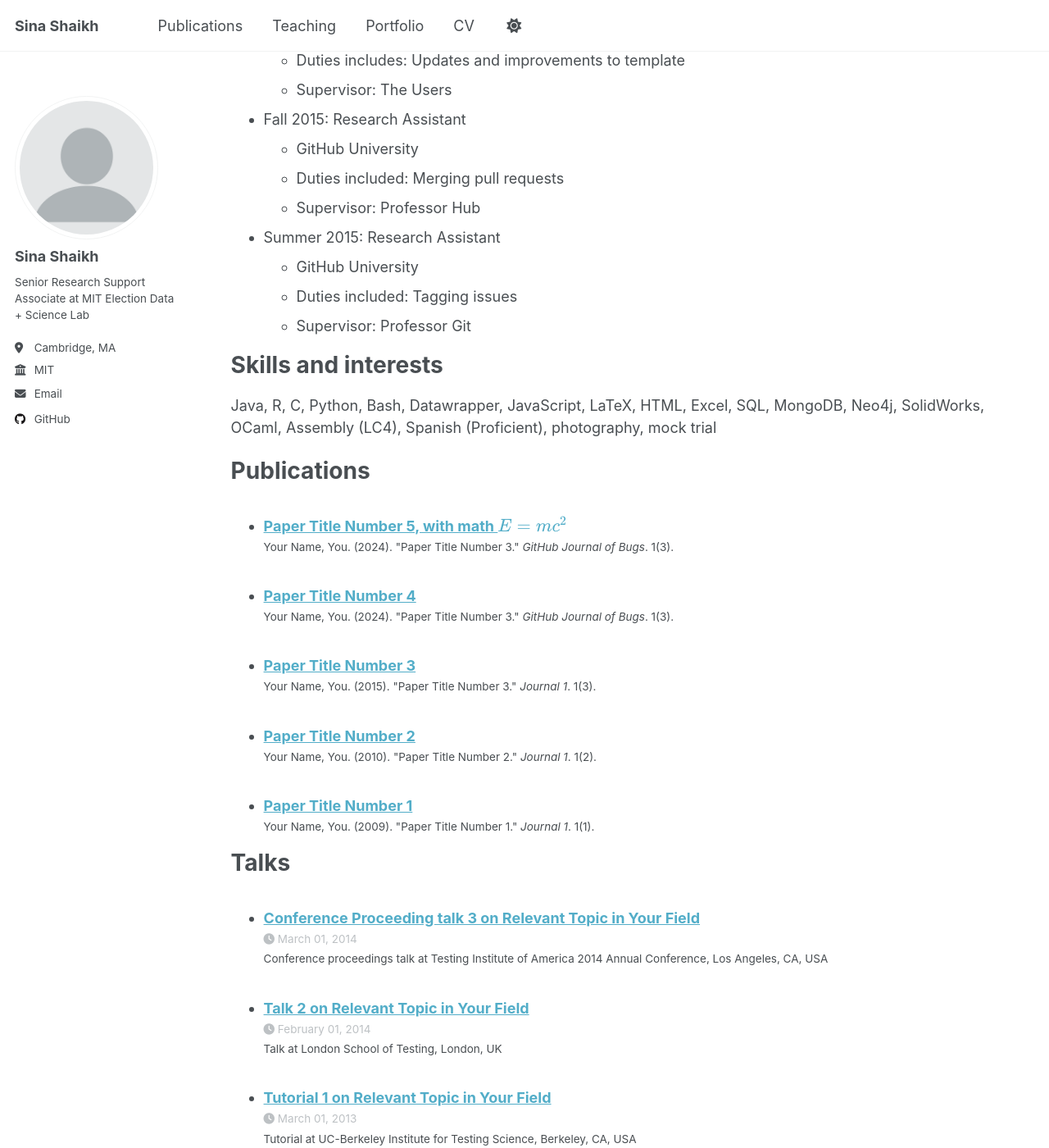
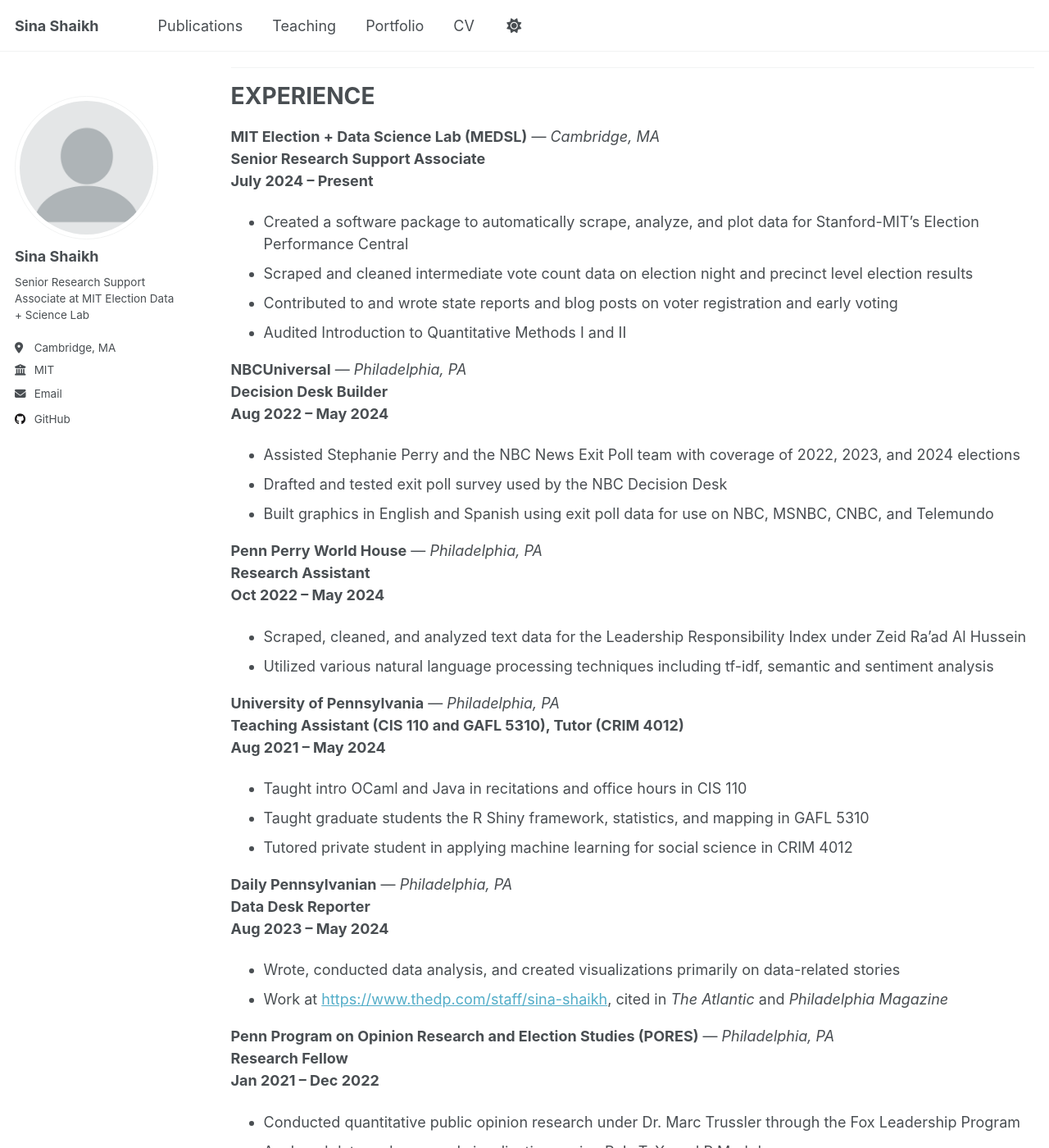
Before and after one commit to SinaShaikh/sinashaikh.github.io, a Jekyll site: the page built from _pages/cv.md, in a window 1280 px wide and 1400 px high, scrolled down 374 px. Shown: the whole window at 82% size. Built offline with Jekyll 4.4.1, drawn with Linux system fonts in a browser that asks for light colours; a script that is not in the unit is left out; some of the changed text lies outside the part shown.

Commit message:
Update cv.md

```diff
--- a/_pages/cv.md
+++ b/_pages/cv.md
@@ -8,53 +8,85 @@
 ---
 
 {% include base_path %}
+# EDUCATION
 
-Education
-======
-* BSE in Computer and Information Sciences, University of Pennsylvania, May 2024
-  * Minor in Survey Research and Data Analytics and Political Science
-* Exchange Student in the Faculty of Science, University of Melbourne, Feb 2023 - Jun 2023
+**University of Pennsylvania** — *Philadelphia, PA*
+**Bachelor of Science in Engineering, Summa Cum Laude**, Major: Computer Science
+**May 2024**
+**Skills/Interests**: Java, R, C, Python, Bash, Datawrapper, JavaScript, LaTeX, HTML, Excel, SQL, MongoDB, Neo4j, SolidWorks, OCaml, Assembly (LC4), Spanish (Proficient), photography, mock trial
 
-Work experience
-======
-* July 2024-Present: Senior Research Support Associate
-  * MIT Election + Data Science Lab (MEDSL)
-  * Duties includes: Updates and improvements to template
-  * Supervisor: The Users
+**University of Melbourne** — *Melbourne, Australia*
+**Exchange Student, Faculty of Science**
+**Feb 2023 – Jun 2023**
 
-* Fall 2015: Research Assistant
-  * GitHub University
-  * Duties included: Merging pull requests
-  * Supervisor: Professor Hub
+---
 
-* Summer 2015: Research Assistant
-  * GitHub University
-  * Duties included: Tagging issues
-  * Supervisor: Professor Git
+# EXPERIENCE
 
-Skills and interests
-======
-Java, R, C, Python, Bash, Datawrapper, JavaScript, LaTeX, HTML, Excel, SQL, MongoDB, Neo4j, SolidWorks, OCaml, Assembly (LC4), Spanish (Proficient), photography, mock trial
+**MIT Election + Data Science Lab (MEDSL)** — *Cambridge, MA*
+**Senior Research Support Associate**
+**July 2024 – Present**
+- Created a software package to automatically scrape, analyze, and plot data for Stanford-MIT’s Election Performance Central
+- Scraped and cleaned intermediate vote count data on election night and precinct level election results
+- Contributed to and wrote state reports and blog posts on voter registration and early voting
+- Audited Introduction to Quantitative Methods I and II
 
+**NBCUniversal** — *Philadelphia, PA*
+**Decision Desk Builder**
+**Aug 2022 – May 2024**
+- Assisted Stephanie Perry and the NBC News Exit Poll team with coverage of 2022, 2023, and 2024 elections
+- Drafted and tested exit poll survey used by the NBC Decision Desk
+- Built graphics in English and Spanish using exit poll data for use on NBC, MSNBC, CNBC, and Telemundo
 
-Publications
-======
-  <ul>{% for post in site.publications reversed %}
-    {% include archive-single-cv.html %}
-  {% endfor %}</ul>
+**Penn Perry World House** — *Philadelphia, PA*
+**Research Assistant**
+**Oct 2022 – May 2024**
+- Scraped, cleaned, and analyzed text data for the Leadership Responsibility Index under Zeid Ra’ad Al Hussein
+- Utilized various natural language processing techniques including tf-idf, semantic and sentiment analysis
 
-Talks
-======
-  <ul>{% for post in site.talks reversed %}
-    {% include archive-single-talk-cv.html  %}
-  {% endfor %}</ul>
+**University of Pennsylvania** — *Philadelphia, PA*
+**Teaching Assistant (CIS 110 and GAFL 5310), Tutor (CRIM 4012)**
+**Aug 2021 – May 2024**
+- Taught intro OCaml and Java in recitations and office hours in CIS 110
+- Taught graduate students the R Shiny framework, statistics, and mapping in GAFL 5310
+- Tutored private student in applying machine learning for social science in CRIM 4012
 
-Teaching
-======
-  <ul>{% for post in site.teaching reversed %}
-    {% include archive-single-cv.html %}
-  {% endfor %}</ul>
+**Daily Pennsylvanian** — *Philadelphia, PA*
+**Data Desk Reporter**
+**Aug 2023 – May 2024**
+- Wrote, conducted data analysis, and created visualizations primarily on data-related stories
+- Work at [https://www.thedp.com/staff/sina-shaikh](https://www.thedp.com/staff/sina-shaikh), cited in *The Atlantic* and *Philadelphia Magazine*
 
-Service and leadership
-======
-* Currently signed in to 43 different slack teams
+**Penn Program on Opinion Research and Election Studies (PORES)** — *Philadelphia, PA*
+**Research Fellow**
+**Jan 2021 – Dec 2022**
+- Conducted quantitative public opinion research under Dr. Marc Trussler through the Fox Leadership Program
+- Analyzed data and prepared visualizations using R, LaTeX, and R Markdown
+
+**Brookings Institution** — *Washington, DC*
+**Governance Studies Intern**
+**Jun 2022 – Aug 2022**
+- Worked in the Governance Studies department under Dr. Bill Galston and Dr. E. J. Dionne
+- Researched for and fact-checked *Washington Post* and *Wall Street Journal* columns
+- Analyzed data for books and reports on topics including social democracy, Trump’s influence in the GOP, and firearm regulation
+
+**Computational Social Science Lab at Penn** — *Philadelphia, PA*
+**Research Intern**
+**May 2022 – Aug 2022**
+- Worked on PennMAP team under David Rothschild
+- Coded TV programs and examined trends in consumption for over 82,000 hours of TV from 2012–present
+- Assisted with [“The diminishing state of shared reality on US television news”](https://arxiv.org/pdf/2310.18863.pdf)
+
+---
+
+# CONFERENCE PRESENTATIONS
+
+**Partisan Delinking of Survey Cooperation and Turnout in the 2020 Election**
+- Presented research project on behalf of Dr. Joshua Clinton, Dr. John Lapinski, and Dr. Marc Trussler at the 2022 AAPOR Conference in Chicago
+- Studied the changing makeup of survey respondents and how that might have biased polls in 2020
+- Paper later published at: [https://academic.oup.com/poq/article-abstract/86/2/247/6585580](https://academic.oup.com/poq/article-abstract/86/2/247/6585580)
+
+**Why the Wait?**
+- Presented at the 2025 ESRA conference in Tallahassee
+- Explored the relationship mail voting and preprocessing have with vote counting speeds in the 2020 and 2024 elections
+- Paper currently in development
```
